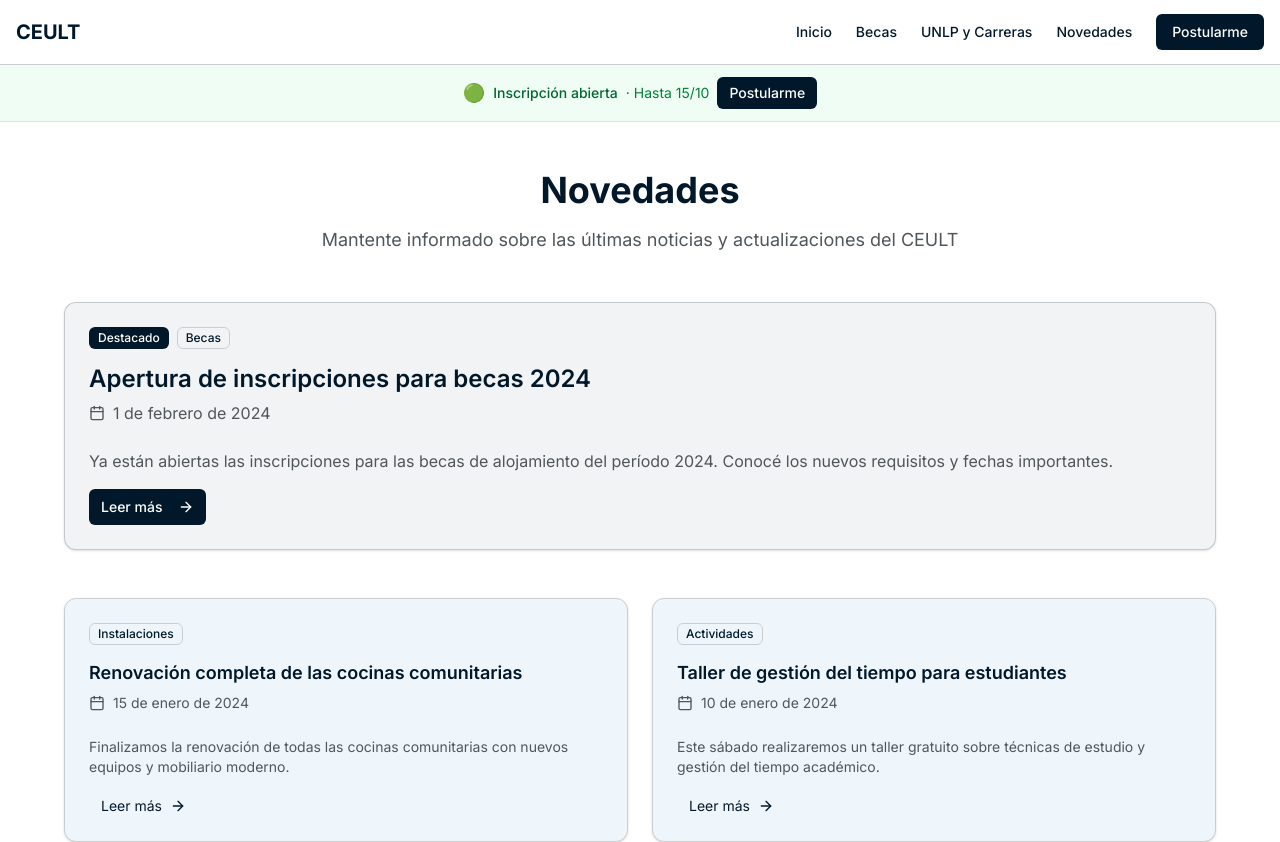
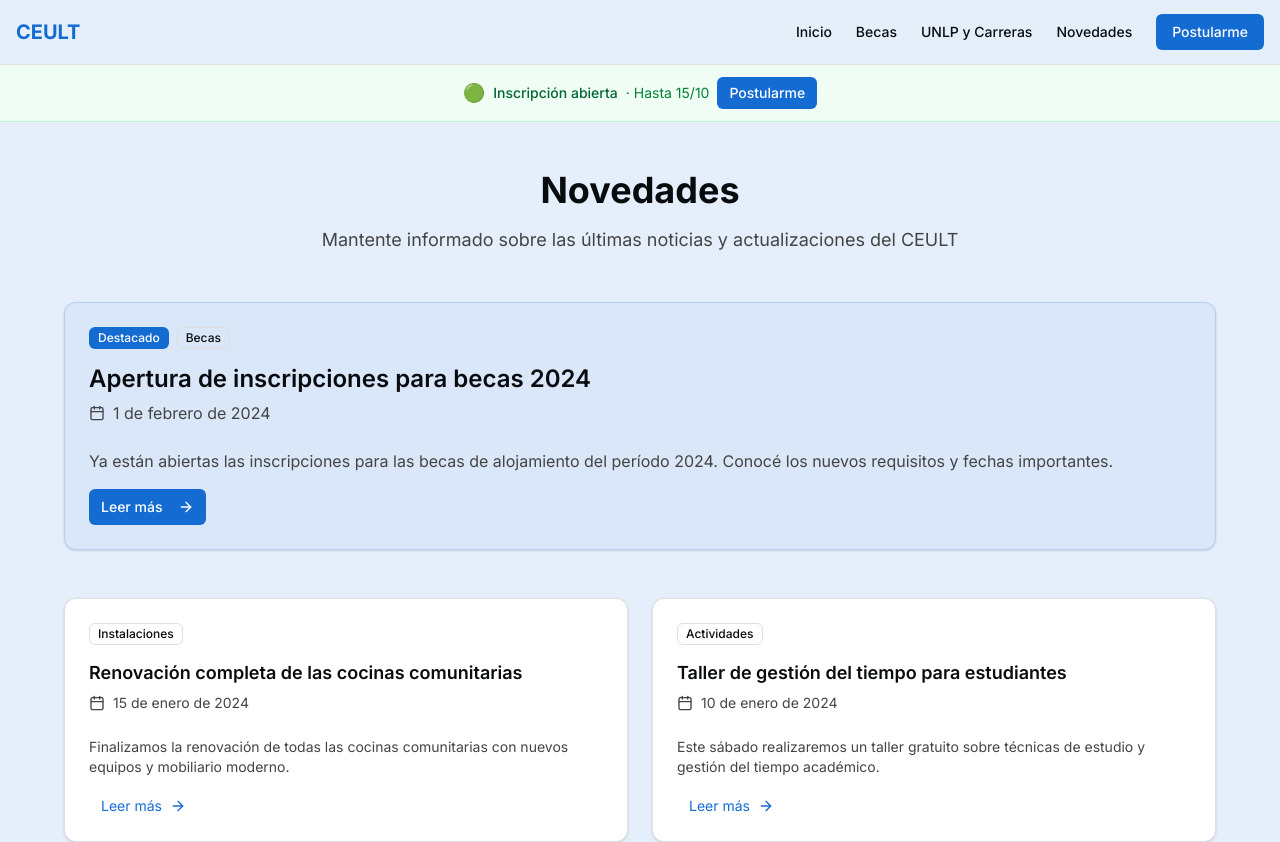
Before and after one commit to logiocoalan/v0-ceult, a Next.js app: page /novedades in a window 1280 px wide. Shown: the top 842 px of the page. Built offline with nearby package versions, Linux system fonts and the light colour scheme.

Commit message:
Update globals.css

```diff
--- a/app/globals.css
+++ b/app/globals.css
@@ -4,25 +4,25 @@
 @custom-variant dark (&:is(.dark *));
 
 :root {
-  --background: oklch(1 0 0); /* #ffffff */
-  --foreground: oklch(0.2 0.05 240); /* #003366 navy blue */
-  --card: oklch(0.97 0.01 240); /* #f1f5f9 light gray */
-  --card-foreground: oklch(0.2 0.05 240); /* #003366 */
-  --popover: oklch(1 0 0); /* #ffffff */
-  --popover-foreground: oklch(0.2 0.05 240); /* #003366 */
-  --primary: oklch(0.2 0.05 240); /* #003366 navy blue */
-  --primary-foreground: oklch(1 0 0); /* #ffffff */
-  --secondary: oklch(0.75 0.02 240); /* #b0c4de light steel blue */
-  --secondary-foreground: oklch(0.2 0.05 240); /* #003366 */
-  --muted: oklch(0.97 0.01 240); /* #f1f5f9 */
-  --muted-foreground: oklch(0.45 0.01 240); /* #475569 */
-  --accent: oklch(0.4 0.08 240); /* #006699 sky blue */
-  --accent-foreground: oklch(1 0 0); /* #ffffff */
-  --destructive: oklch(0.5 0.2 15); /* #be123c */
-  --destructive-foreground: oklch(1 0 0); /* #ffffff */
-  --border: oklch(0.85 0.005 240); /* #d1d5db */
-  --input: oklch(1 0 0); /* #ffffff */
-  --ring: oklch(0.4 0.08 240); /* #006699 */
+  --background: #e5effb;
+  --foreground: #090c0f;
+  --card: #ffffff;
+  --card-foreground: #090c0f;
+  --popover: #ffffff;
+  --popover-foreground: #090c0f;
+  --primary: #146cd2;
+  --primary-foreground: #ffffff;
+  --secondary: #eaeaea;
+  --secondary-foreground: #090c0f;
+  --muted: #f3f3f3;
+  --muted-foreground: #444444;
+  --accent: #146cd2;
+  --accent-foreground: #ffffff;
+  --destructive: #EB341F;
+  --destructive-foreground: #ffffff;
+  --border: #dfdfdf;
+  --input: #dfdfdf;
+  --ring: #146cd2;
  --chart-1: oklch(0.2 0.05 240);
  --chart-2: oklch(0.75 0.02 240);
  --chart-3: oklch(0.4 0.08 240);
@@ -37,6 +37,7 @@
  --sidebar-accent-foreground: oklch(1 0 0);
  --sidebar-border: oklch(0.85 0.005 240);
  --sidebar-ring: oklch(0.4 0.08 240);
+
 }
 
 .dark {
@@ -46,19 +47,19 @@
  --card-foreground: oklch(0.985 0 0);
  --popover: oklch(0.145 0 0);
  --popover-foreground: oklch(0.985 0 0);
-  --primary: oklch(0.985 0 0);
-  --primary-foreground: oklch(0.205 0 0);
-  --secondary: oklch(0.269 0 0);
-  --secondary-foreground: oklch(0.985 0 0);
+  --primary: #146cd2;
+  --primary-foreground: #ffffff;
+  --secondary: #eaeaea;
+  --secondary-foreground: #090c0f;
  --muted: oklch(0.269 0 0);
  --muted-foreground: oklch(0.708 0 0);
-  --accent: oklch(0.269 0 0);
-  --accent-foreground: oklch(0.985 0 0);
-  --destructive: oklch(0.396 0.141 25.723);
-  --destructive-foreground: oklch(0.637 0.237 25.331);
-  --border: oklch(0.269 0 0);
-  --input: oklch(0.269 0 0);
-  --ring: oklch(0.439 0 0);
+  --accent: #146cd2;
+  --accent-foreground: #ffffff;
+  --destructive: #EB341F;
+  --destructive-foreground: #ffffff;
+  --border: #dfdfdf;
+  --input: #dfdfdf;
+  --ring: #146cd2;
  --chart-1: oklch(0.488 0.243 264.376);
  --chart-2: oklch(0.696 0.17 162.48);
  --chart-3: oklch(0.769 0.188 70.08);
@@ -72,6 +73,7 @@
  --sidebar-accent-foreground: oklch(0.985 0 0);
  --sidebar-border: oklch(0.269 0 0);
  --sidebar-ring: oklch(0.439 0 0);
+
 }
 
 @theme inline {
```
Lines whose indentation alone changed are shown as unchanged.
